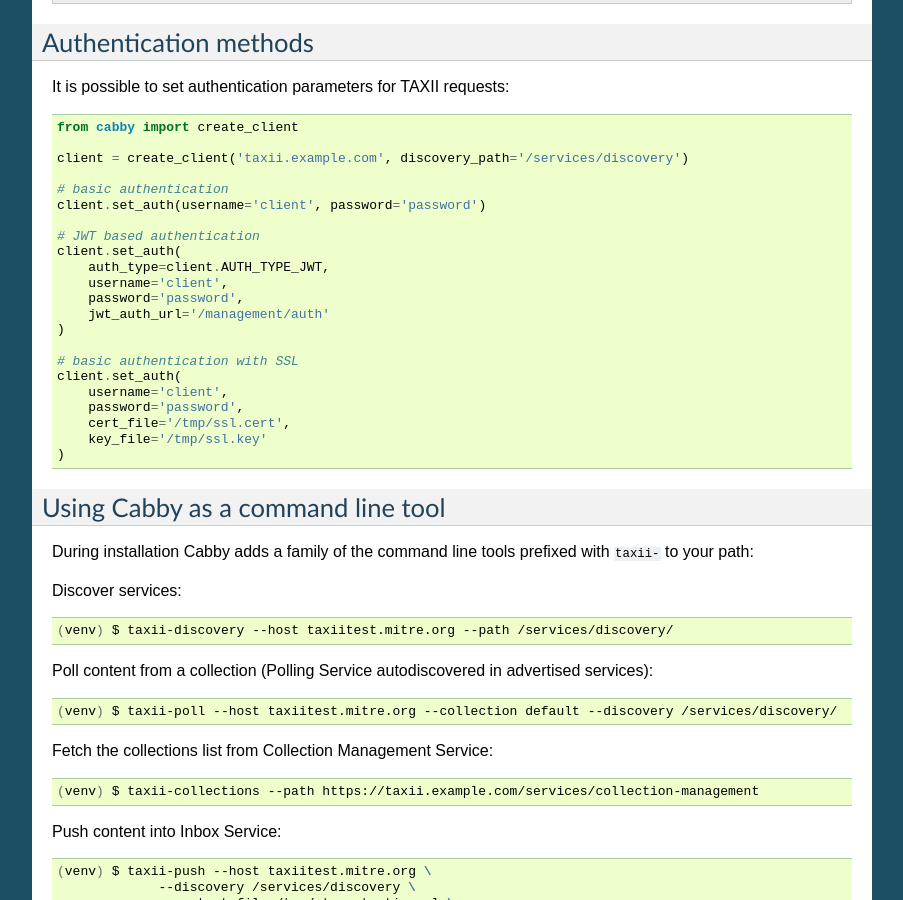
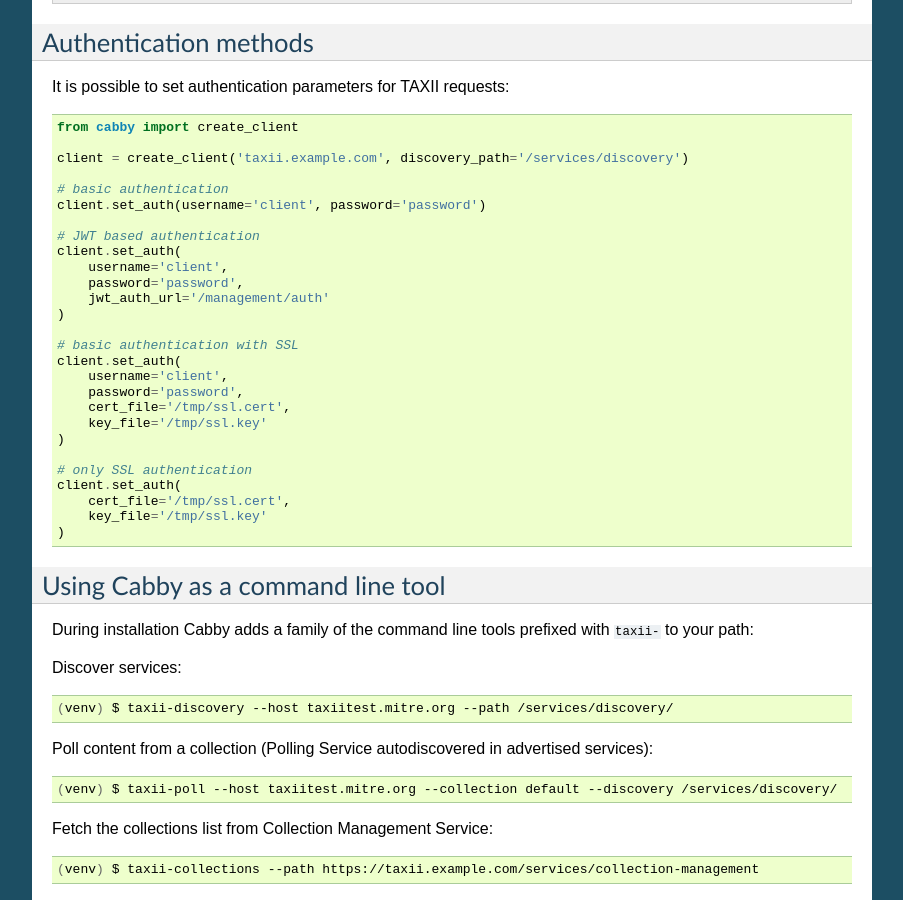
Before and after one commit to eclecticiq/cabby, a Sphinx documentation site: the page built from docs/user.rst, in a window 1280 px wide and 900 px high, scrolled down 1063 px. Shown: the whole window, without its empty margins (198-1101 px from the left). Built offline with Sphinx 7.4.7, drawn with Linux system fonts in a browser that asks for light colours.

Commit message:
removing auth type because it is misleading

```diff
--- a/docs/user.rst
+++ b/docs/user.rst
@@ -71,7 +71,6 @@
 
   # JWT based authentication
   client.set_auth(
-      auth_type=client.AUTH_TYPE_JWT,
       username='client',
       password='password',
       jwt_auth_url='/management/auth'
@@ -81,6 +80,12 @@
   client.set_auth(
       username='client',
       password='password',
+      cert_file='/tmp/ssl.cert',
+      key_file='/tmp/ssl.key'
+  )
+
+  # only SSL authentication
+  client.set_auth(
       cert_file='/tmp/ssl.cert',
       key_file='/tmp/ssl.key'
   )
```
Also changed, not shown: 1 other file.
